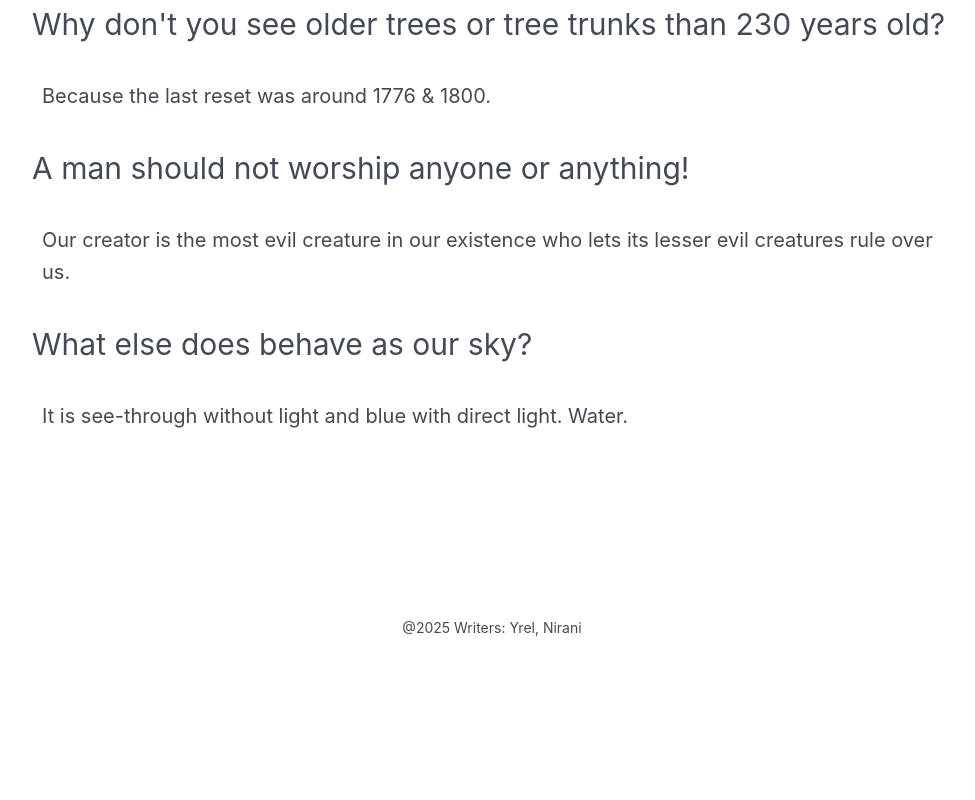
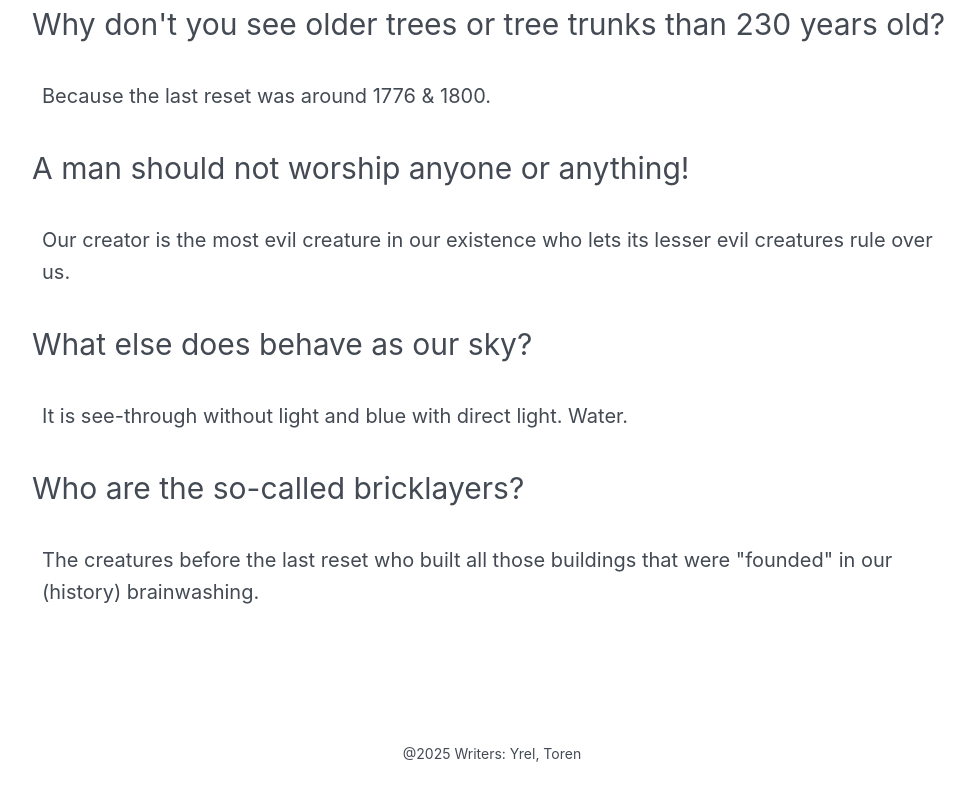
Before and after one commit to AtTheWall/atthewall, a plain HTML site: page index.html in a window 1280 px wide. Shown: the part 948-1748 px from the top of the page, without its empty margins (148-1123 px from the left). Before the commit the page ends 1636 px from the top, so only its background shows below. Drawn offline with Linux system fonts and the light colour scheme.

Commit message:
Update index.html

```diff
--- a/index.html
+++ b/index.html
@@ -16,11 +16,11 @@
     <block2>Why don't you see older trees or tree trunks than 230 years old?</block2><block1>Because the last reset was around 1776 & 1800.</block1>
     <block2>A man should not worship anyone or anything!</block2><block1>Our creator is the most evil creature in our existence who lets its lesser evil creatures rule over us.</block1>
     <block2>What else does behave as our sky?</block2><block1>It is see-through without light and blue with direct light. Water.</block1>
-    <block2></block2><block1></block1>
+    <block2>Who are the so-called bricklayers?</block2><block1>The creatures before the last reset who built all those buildings that were "founded" in our (history) brainwashing.</block1>
     <block2></block2><block1></block1>
     <block2></block2><block1></block1>
     <footer>
-      <block3>@2025 Writers: Yrel, Nirani</block3>
+      <block3>@2025 Writers: Yrel, Toren</block3>
     </footer>
   </body>
 </html>
```
